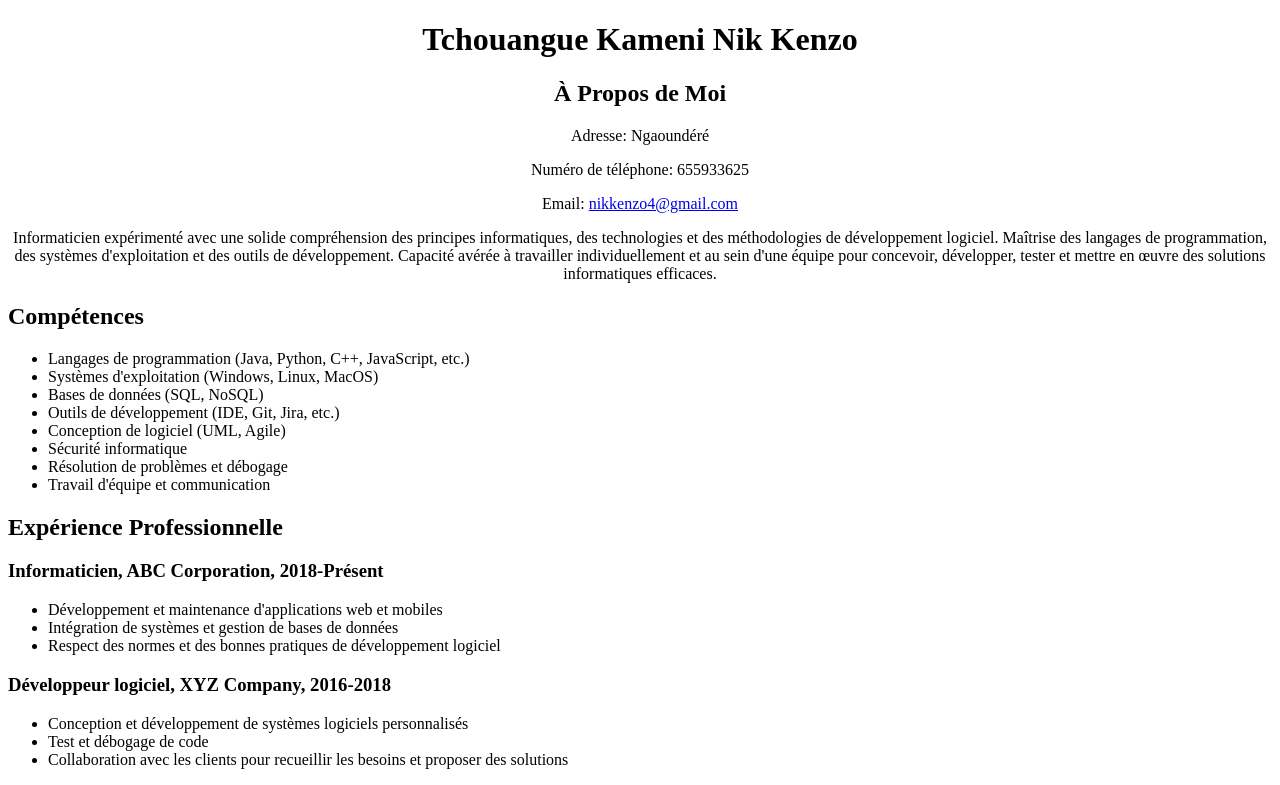
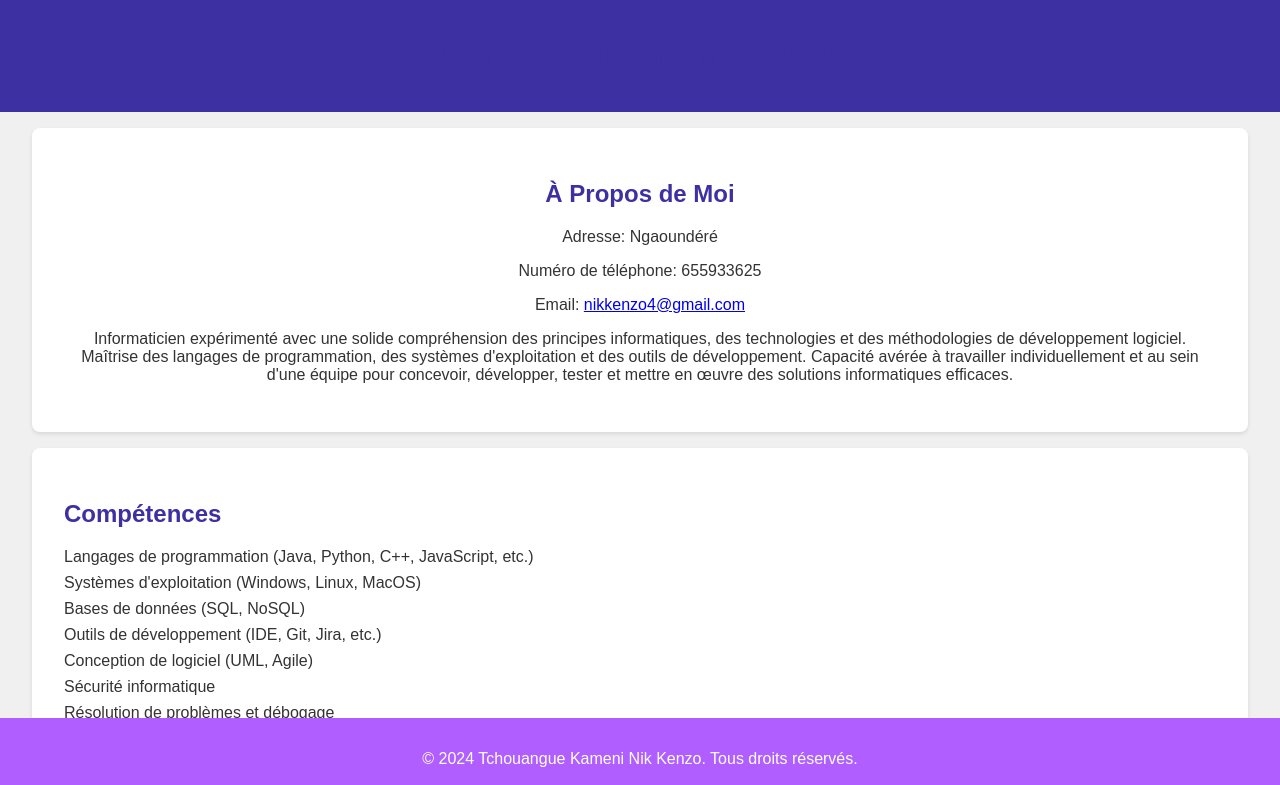
Before and after one commit to NIK-KENZO/porfolio, a plain HTML site: page index.html in a window 1280 px wide. Shown: the top 785 px of the page. Drawn offline with Linux system fonts and the light colour scheme.

Commit message:
Update index.html

```diff
--- a/index.html
+++ b/index.html
@@ -4,11 +4,59 @@
     <meta charset="UTF-8">
     <meta name="viewport" content="width=device-width, initial-scale=1.0">
     <title>Portfolio de Tchouangue Kameni Nik Kenzo</title>
-    <link rel="stylesheet" href="styles.css">
 </head>
+<style>
+    body {
+    font-family: Arial, sans-serif;
+    margin: 0;
+    padding: 0;
+    background-color: #f0f0f0;
+    color: #333;
+}
+
+header {
+    background-color: #3D30A2;
+    color: white;
+    text-align: center;
+    padding: 1em 0;
+}
+
+section {
+    padding: 2em;
+    background-color: white;
+    margin: 1em 2em;
+    border-radius: 8px;
+    box-shadow: 0 2px 4px rgba(0,0,0,0.1);
+}
+
+h1, h2, h3 {
+    color: #3D30A2;
+}
+
+ul {
+    list-style-type: none;
+    padding: 0;
+}
+
+li {
+    margin: 0.5em 0;
+}
+
+footer {
+    background-color: #B05EFF;
+    color: white;
+    text-align: center;
+    padding: 1em 0;
+    position: fixed;
+    bottom: 0;
+    width: 100%;
+}
+
+</style>
 <body>
     <center>
     <header>
+
         <h1>Tchouangue Kameni Nik Kenzo</h1>
     </header>
     <section id="about">
@@ -70,6 +118,7 @@
     <footer>
         <p>&copy; 2024 Tchouangue Kameni Nik Kenzo. Tous droits réservés.</p>
     </footer>
-    <script src="script.js"></script>
 </body>
+
+
 </html>
```
